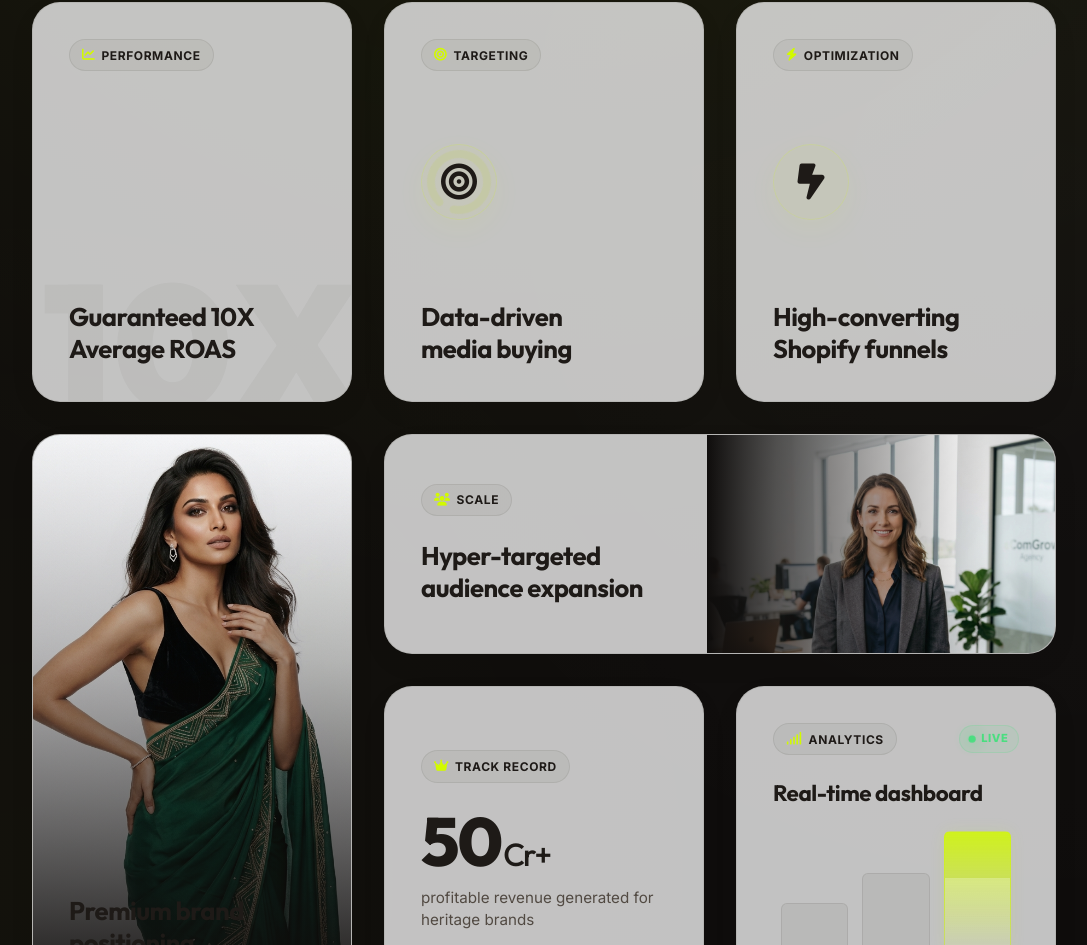
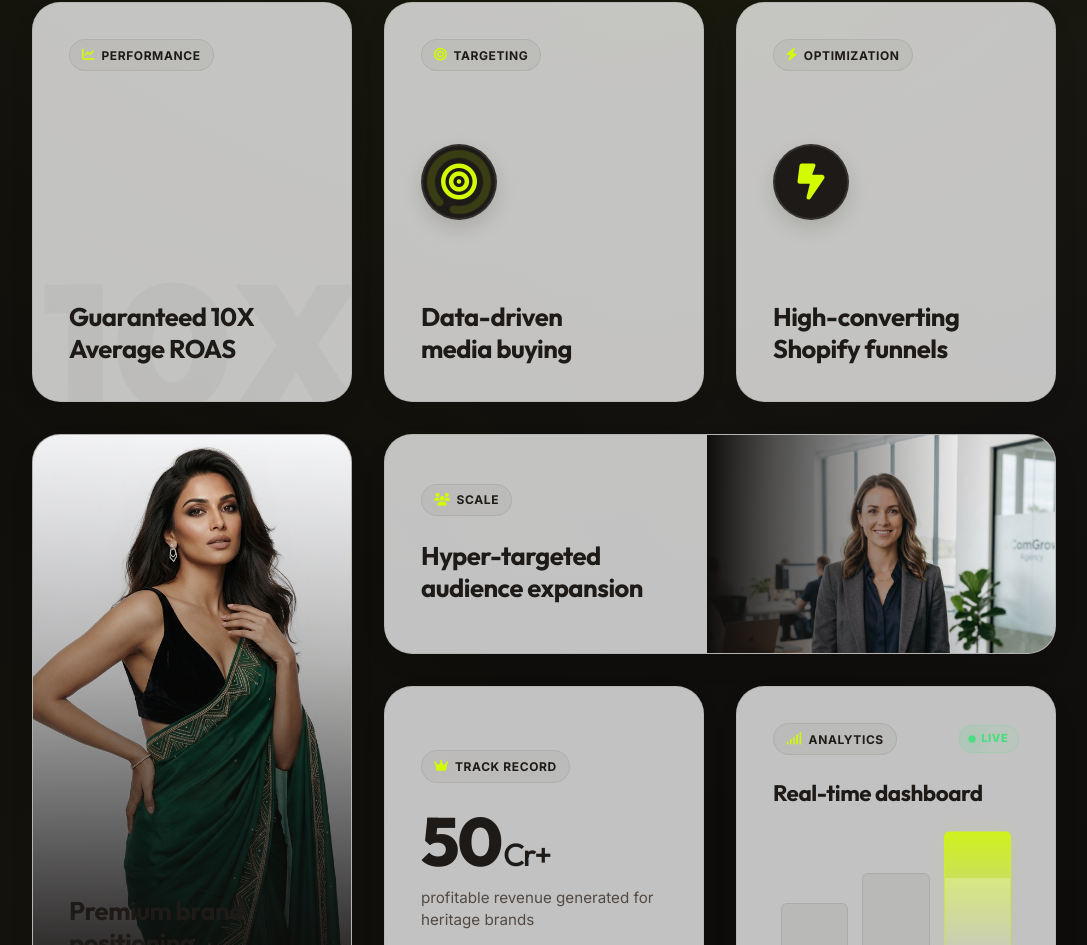
Before and after one commit to nihalkumar5/narizari_new, a Next.js app: page / in a window 1280 px wide. Shown: the part 1424-2369 px from the top of the page, without its empty margins (96-1183 px from the left). Built offline with nearby package versions, Linux system fonts and the light colour scheme; a web font is replaced by a local one.

Commit message:
style: set bento card icon circles to dark background with glowing neon icons

```diff
--- a/src/app/globals.css
+++ b/src/app/globals.css
@@ -1194,19 +1194,19 @@
     width: 76px;
     height: 76px;
     border-radius: 50%;
-    background: rgba(210, 250, 0, 0.04);
-    border: 1px solid rgba(210, 250, 0, 0.15);
+    background: var(--color-navy);
+    border: 2px solid rgba(255, 255, 255, 0.1);
     display: grid;
     place-items: center;
     position: relative;
-    box-shadow: 0 10px 30px rgba(210, 250, 0, 0.05);
+    box-shadow: 0 8px 20px rgba(30, 26, 23, 0.15);
     transition: transform var(--transition-smooth), border-color var(--transition-smooth), background-color var(--transition-smooth);
   }
 
   .bento-card:hover .bento-icon-circle {
-    transform: scale(1.05);
-    border-color: rgba(210, 250, 0, 0.4);
-    background: rgba(210, 250, 0, 0.08);
+    transform: scale(1.08) rotate(5deg);
+    background-color: #000000;
+    border-color: var(--color-accent);
   }
 
   /* Full bleed image card */
--- a/src/app/page.js
+++ b/src/app/page.js
@@ -137,8 +137,8 @@ export default function Home() {
               </div>
               <div className="bento-icon-wrapper">
                 <div className="bento-icon-circle">
-                  <i className="fas fa-circle-notch fa-spin-slow" style={{ position: "absolute", fontSize: "4rem", opacity: 0.1, color: "var(--color-accent-dark)" }}></i>
-                  <i className="fas fa-bullseye" style={{ fontSize: "2.25rem", color: "var(--color-navy)", position: "relative", zIndex: 2 }}></i>
+                  <i className="fas fa-circle-notch fa-spin-slow" style={{ position: "absolute", fontSize: "4rem", opacity: 0.15, color: "var(--color-accent)" }}></i>
+                  <i className="fas fa-bullseye" style={{ fontSize: "2.25rem", color: "var(--color-accent)", position: "relative", zIndex: 2 }}></i>
                 </div>
               </div>
               <h3>Data-driven<br/>media buying</h3>
@@ -153,7 +153,7 @@ export default function Home() {
               </div>
               <div className="bento-icon-wrapper">
                 <div className="bento-icon-circle">
-                  <i className="fas fa-bolt-lightning" style={{ fontSize: "2.25rem", color: "var(--color-navy)" }}></i>
+                  <i className="fas fa-bolt-lightning" style={{ fontSize: "2.25rem", color: "var(--color-accent)" }}></i>
                 </div>
               </div>
               <h3>High-converting<br/>Shopify funnels</h3>
```
